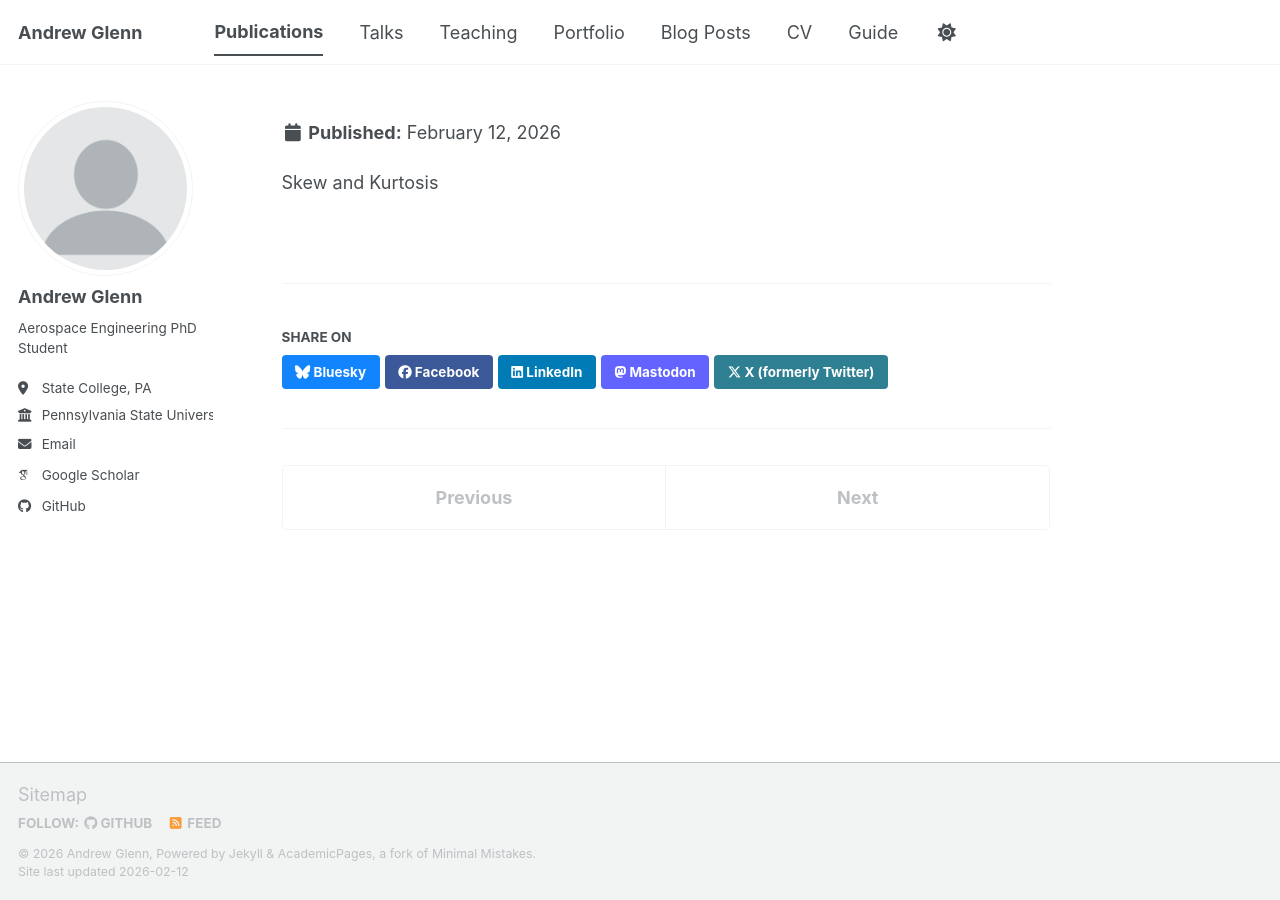
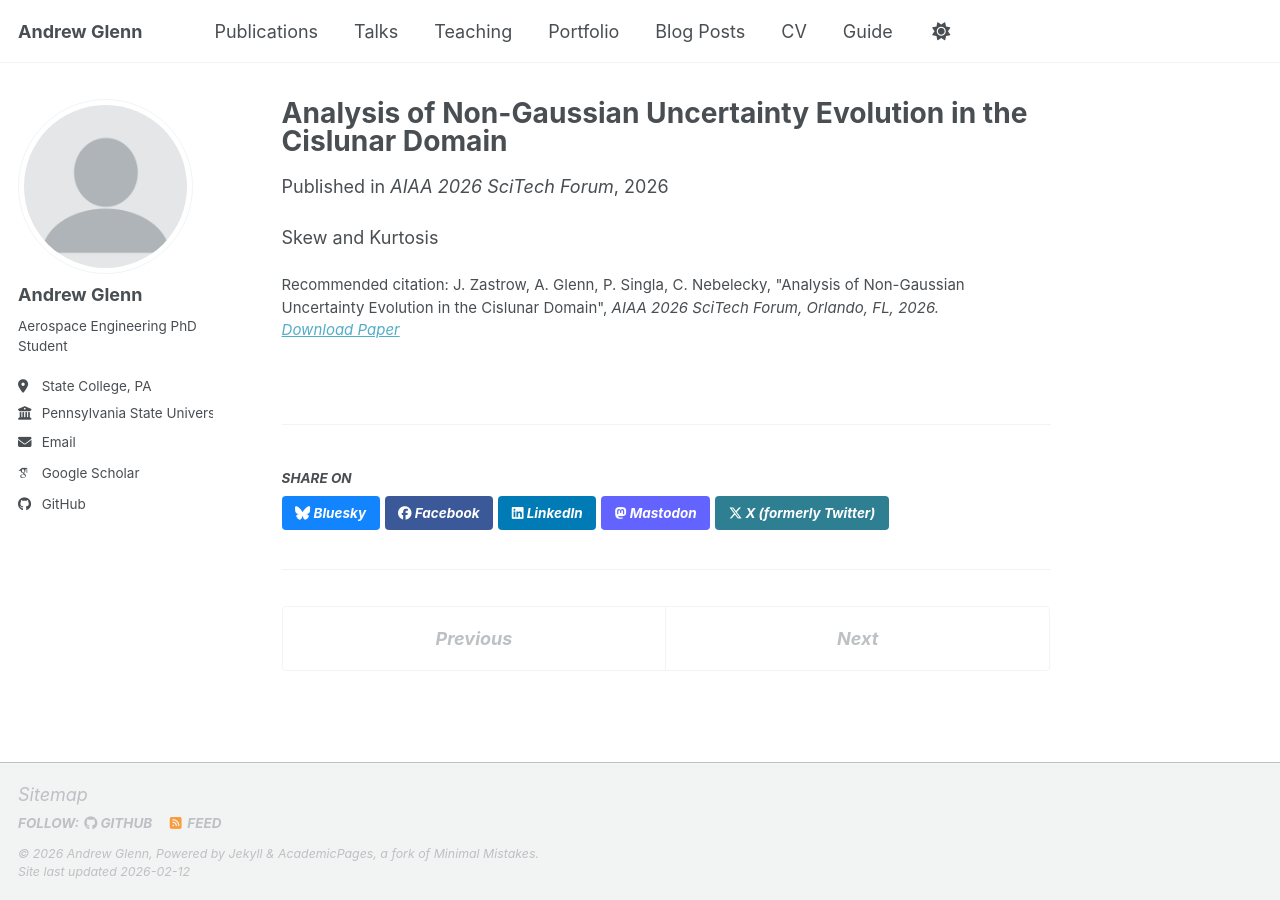
Before and after one commit to AGlenn357/AGlenn357.github.io, a Jekyll site: the page built from _publications/2025-06-08-paper-title-number-5.md, in a window 1280 px wide. Built offline with Jekyll 4.4.1, drawn with Linux system fonts in a browser that asks for light colours; some web fonts are replaced; a script bundle is joined from its source files by our own code; library files that are not in the unit come from our copies.

Commit message:
Fix citation formatting in publication markdown

```diff
--- a/_publications/2025-06-08-paper-title-number-5.md
+++ b/_publications/2025-06-08-paper-title-number-5.md
@@ -7,7 +7,7 @@ excerpt: 'This paper analyzes non-Gaussian behavior in cislunar space'
 date: 2026-01-08
 venue: 'AIAA 2026 SciTech Forum'
 paperurl: 'https://doi.org/10.2514/6.2026-1851'
-citation: 'J. Zastrow, A. Glenn, P. Singla, C. Nebelecky, &quot;Analysis of Non-Gaussian Uncertainty Evolution in the Cislunar Domain&quot;, <i>AIAA 2026 SciTech Forum<i>, Orlando, FL, 2026.
+citation: 'J. Zastrow, A. Glenn, P. Singla, C. Nebelecky, &quot;Analysis of Non-Gaussian Uncertainty Evolution in the Cislunar Domain&quot;, <i>AIAA 2026 SciTech Forum<i>, Orlando, FL, 2026.'
 ---
 
 Skew and Kurtosis
```
